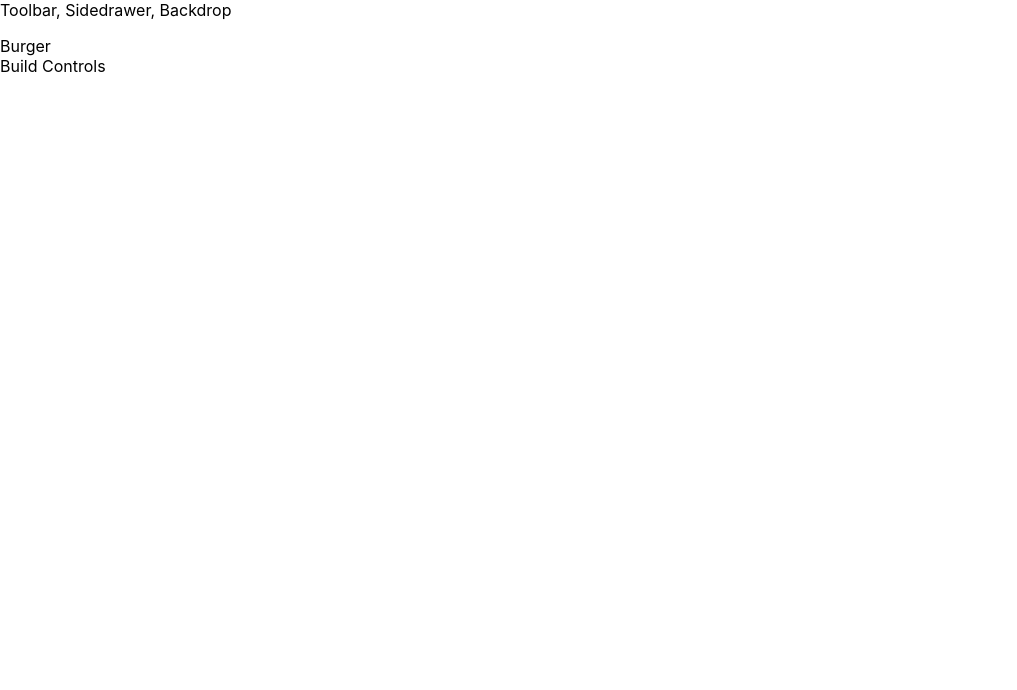
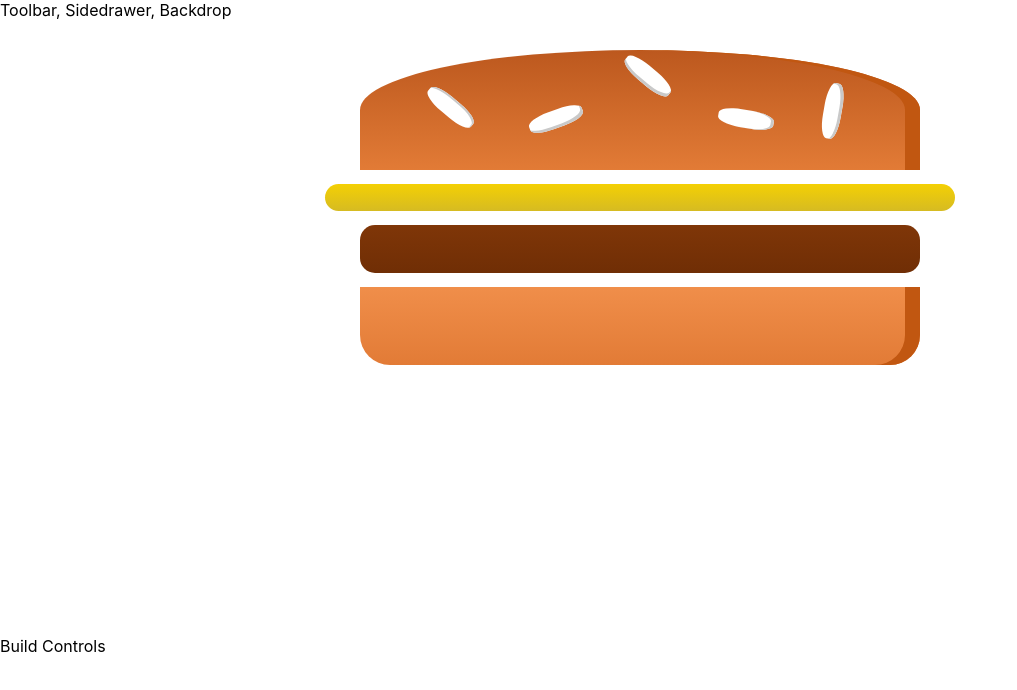
Before and after one commit to deleterepo/burger-builder, a React (Create React App) app: page / in a window 1280 px wide. Shown: the top 690 px of the page, without its empty margins (0-1017 px from the left). Built offline with nearby package versions, Linux system fonts and the light colour scheme.

Commit message:
Created css for BurgerIngredient's. Importing in to Burger component.

```diff
--- a/src/components/Burger/Burger.js
+++ b/src/components/Burger/Burger.js
@@ -0,0 +1,16 @@
+import React from 'react';
+import classes from './Burger.module.css';
+import BurgerIngredient from './BurgerIngredient/BurgerIngredient';
+
+const burger = (props) => {
+    return (
+        <div className={classes.Burger}>
+            <BurgerIngredient type="bread-top" />
+            <BurgerIngredient type="cheese" />
+            <BurgerIngredient type="meat" />
+            <BurgerIngredient type="bread-bottom" />
+        </div>
+    );
+}
+
+export default burger;
--- /dev/null
+++ b/src/components/Burger/Burger.module.css
@@ -0,0 +1,30 @@
+.Burger {
+    width: 100%;
+    margin: auto;
+    height: 250px;
+    overflow: scroll;
+    text-align: center;
+    font-weight: bold;
+    font-size: 1.2rem;
+}
+
+@media(min-width: 500px) and (min-height: 400px) {
+    .Burger {
+        width: 350px;
+        height: 300px;
+    }
+}
+
+@media(min-width: 500px) and (min-height: 401px) {
+    .Burger {
+        width: 450px;
+        height: 400px;
+    }
+}
+
+@media(min-width: 1000px) and (min-height: 700px) {
+    .Burger {
+        width: 700px;
+        height: 600px;
+    }
+}
--- a/src/components/Burger/BurgerIngredient/BurgerIngredient.js
+++ b/src/components/Burger/BurgerIngredient/BurgerIngredient.js
@@ -1,5 +1,5 @@
 import React, { Component } from 'react';
-import classes from './BurgerIngredient.css';
+import classes from './BurgerIngredient.module.css';
 import PropTypes from 'prop-types';
 
 class BurgerIngredient extends Component {
--- a/src/containers/BurgerBuilder/BurgerBuilder.js
+++ b/src/containers/BurgerBuilder/BurgerBuilder.js
@@ -1,11 +1,13 @@
 import React, { Component } from 'react';
+
 import Auxiliary from '../../hoc/Auxiliary';
+import Burger from '../../components/Burger/Burger';
 
 class BurgerBuilder extends Component {
     render() {
         return (
             <Auxiliary>
-                <div>Burger</div>
+                <Burger />
                 <div>Build Controls</div>
             </Auxiliary>
         );
```
Also changed, not shown: src/components/Burger/BurgerIngredient/BurgerIngredient.module.css (renamed from src/components/Burger/BurgerIngredient/BurgerIngredient.css).
